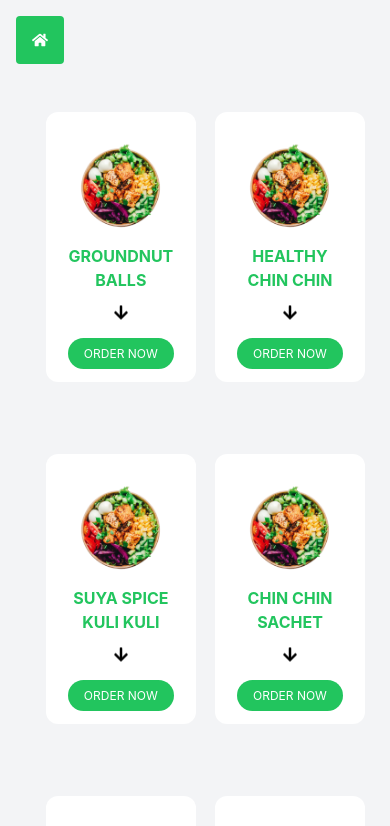
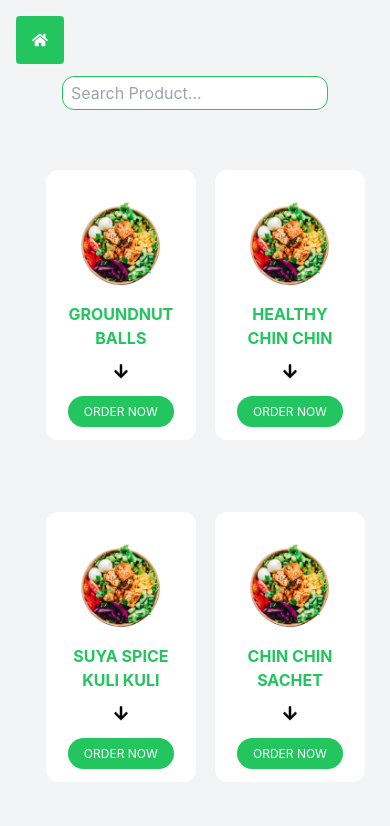
Before and after one commit to Emmy-Akintz/larry-pat-foods, a React (Create React App) app: page /prodlist in a window 390 px wide. Shown: the top 826 px of the page. Built offline with nearby package versions, Linux system fonts and the light colour scheme.

Commit message:
implemented the search function on full products page

```diff
--- a/src/data.js
+++ b/src/data.js
@@ -1,110 +1,132 @@
 export const prod = [
     {
+        id: 1,
         name: 'GROUNDNUT BALLS',
         image: './images/anh-nguyen-kcA-c3f_3FE-unsplash-removebg-preview.png'
     },
 
     {
+        id: 2,
         name: 'HEALTHY CHIN CHIN',
         image: './images/anh-nguyen-kcA-c3f_3FE-unsplash-removebg-preview.png'
     },
 
     {
+        id: 3,
         name: 'SUYA SPICE KULI KULI',
         image: './images/anh-nguyen-kcA-c3f_3FE-unsplash-removebg-preview.png'
     },
 
     {
+        id: 4,
         name: 'CHIN CHIN SACHET',
         image: './images/anh-nguyen-kcA-c3f_3FE-unsplash-removebg-preview.png'
     },
 
     {
+        id: 5,
         name: 'DETOX SOUP POWDER (GBANUNU)',
         image: './images/anh-nguyen-kcA-c3f_3FE-unsplash-removebg-preview.png'
     },
 
     {
+        id: 6,
         name: 'DRIED CATFISH',
         image: './images/anh-nguyen-kcA-c3f_3FE-unsplash-removebg-preview.png'
     },
 
     {
+        id: 7,
         name: 'HYGIENIC GARRI',
         image: './images/anh-nguyen-kcA-c3f_3FE-unsplash-removebg-preview.png'
     },
 
     {
+        id: 8,
         name: 'TRADITIONALLY FERMENTED CASSAVA FLOUR (PUPURU)',
         image: './images/anh-nguyen-kcA-c3f_3FE-unsplash-removebg-preview.png'
     },
 
     {
+        id: 9,
         name: 'PICKED HONEY BEANS',
         image: './images/anh-nguyen-kcA-c3f_3FE-unsplash-removebg-preview.png'
     },
 
     {
+        id: 10,
         name: 'PEALED HONEY BEANS',
         image: './images/anh-nguyen-kcA-c3f_3FE-unsplash-removebg-preview.png'
     },
 
     {
+        id: 11,
         name: 'PALM OIL (LOW FFA)',
         image: './images/anh-nguyen-kcA-c3f_3FE-unsplash-removebg-preview.png'
     },
 
     {
+        id: 12,
         name: 'SOYA BEANS POWDER',
         image: './images/anh-nguyen-kcA-c3f_3FE-unsplash-removebg-preview.png'
     },
 
     {
+        id: 13,
         name: 'SOYOAT MEAL',
         image: './images/anh-nguyen-kcA-c3f_3FE-unsplash-removebg-preview.png'
     },
 
     {
+        id: 14,
         name: 'OATPLAN MEAL',
         image: './images/anh-nguyen-kcA-c3f_3FE-unsplash-removebg-preview.png'
     },
 
     {
+        id: 15,
         name: 'PLANTAIN FLOUR',
         image: './images/anh-nguyen-kcA-c3f_3FE-unsplash-removebg-preview.png'
     },
 
     {
+        id: 16,
         name: 'ORGANIC ROLLED OAT',
         image: './images/anh-nguyen-kcA-c3f_3FE-unsplash-removebg-preview.png'
     },
 
     {
+        id: 17,
         name: 'BLENDED OAT',
         image: './images/anh-nguyen-kcA-c3f_3FE-unsplash-removebg-preview.png'
     },
 
     {
+        id: 18,
         name: 'POTATO FLOUR',
         image: './images/anh-nguyen-kcA-c3f_3FE-unsplash-removebg-preview.png'
     },
 
     {
+        id: 19,
         name: 'PLANTAIN FLOUR',
         image: './images/anh-nguyen-kcA-c3f_3FE-unsplash-removebg-preview.png'
     },
 
     {
+        id: 20,
         name: 'BITTER GOURD POWDER (EJIRIN)',
         image: './images/anh-nguyen-kcA-c3f_3FE-unsplash-removebg-preview.png'
     },
 
     {
+        id: 21,
         name: 'DRIED BITTER LEAF',
         image: './images/anh-nguyen-kcA-c3f_3FE-unsplash-removebg-preview.png'
     },
 
     {
+        id: 22,
         name: 'SCENT LEAF POWDER (EFINRIN)',
         image: './images/anh-nguyen-kcA-c3f_3FE-unsplash-removebg-preview.png'
     }
--- a/src/pages/fullProducts.jsx
+++ b/src/pages/fullProducts.jsx
@@ -1,4 +1,4 @@
-import React from 'react'
+import React, { useState } from 'react'
 import { IconContext } from 'react-icons'
 import { FaArrowDown, FaHome } from 'react-icons/fa'
 import { Link } from 'react-router-dom'
@@ -7,6 +7,10 @@ import '../App.css'
 
 // ADD SEARCH BUTTON
 function FullProducts() {
+
+    const [search, setSearch] = useState('')
+    // console.log(search);
+
     return (
         <div className='bg-gray-100 p-4 fullproduct'>
             <Link to='/'>
@@ -16,9 +20,18 @@ function FullProducts() {
                     </IconContext.Provider>
                 </div>
             </Link>
+            <input
+                type="text"
+                value={search}
+                onChange={(e) => setSearch(e.target.value)}
+                className='border border-green-500 rounded-xl my-3 py-1 px-2'
+                placeholder='Search Product...'
+            />
             <div className="grid grid-cols-2 gap-10 md:grid md:grid-cols-3 lg:grid lg:grid-cols-4 justify-between w-5/6 mx-auto mt-8">
-                {prod.map((e) => (
-                    <div className="bg-white w-[150px] md:w-[150px] lg:w-[150px] rounded-xl border-2 border-white hover:border-gray-300 transition-all p-4 my-4 mx-auto">
+                {prod.filter((item) => {
+                    return search.toLowerCase() === '' ? item : item.name.toLowerCase().includes(search)
+                }).map((e) => (
+                    <div className="bg-white w-[150px] md:w-[150px] lg:w-[150px] rounded-xl border-2 border-white hover:border-gray-300 transition-all p-4 my-4 mx-auto" key={e.id}>
                         <img src={e.image} alt="" />
                         <p className="font-bold text-green-500">{e.name}</p>
                         {/* <p className="">{e.price}</p> */}
```
